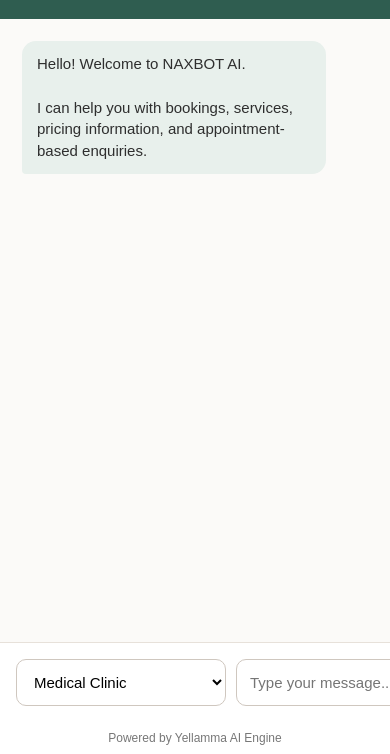
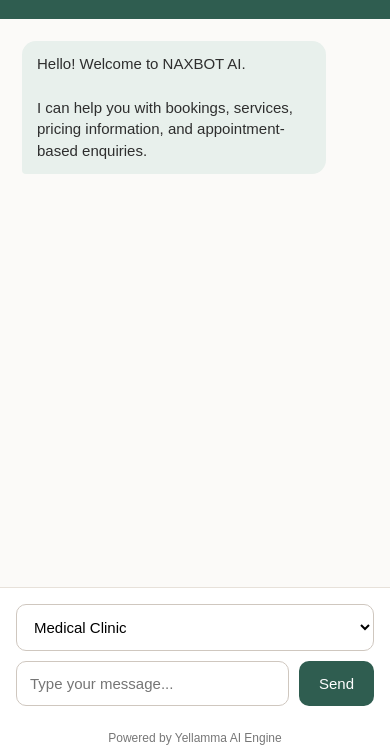
Before and after one commit to rey26341-sudo/yellamma-bot, a website: page static/index.html in a window 390 px wide. Shown: the part 90-844 px from the top of the page. Drawn offline with Linux system fonts and the light colour scheme.

Commit message:
fix: mobile layout overflow in chat widget

```diff
--- a/static/index.html
+++ b/static/index.html
@@ -132,7 +132,7 @@
     }
 
     @media (max-width: 600px) {
-      body { padding: 0; }
+      body { padding: 0; overflow-x: hidden; }
 
       .app {
         width: 100%;
@@ -140,6 +140,9 @@
         min-height: 100vh;
         border-radius: 0;
       }
+      .input-area { flex-wrap: wrap; }
+      #businessType { flex: 1 1 100%; }
+      #messageInput { min-width: 0; }
 
       .message { max-width: 88%; }
     }
```
